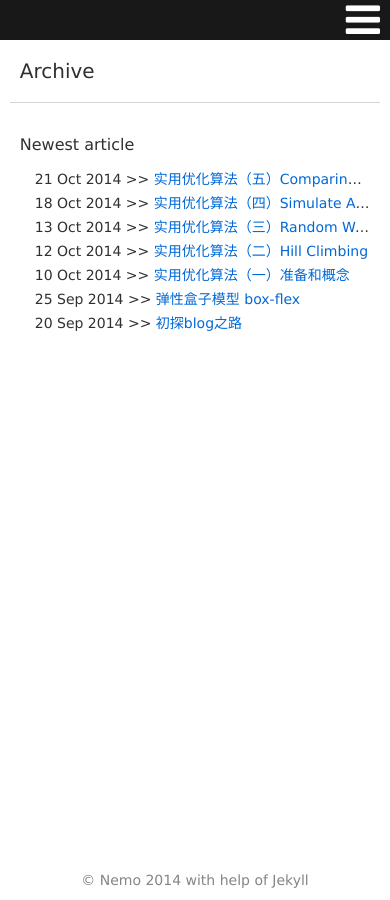
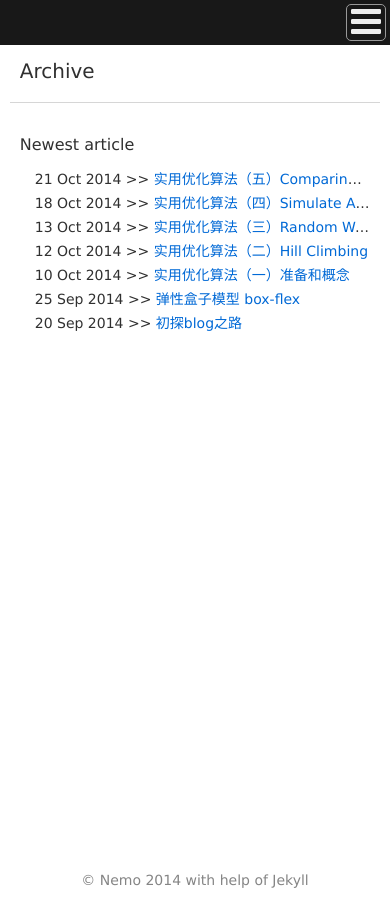
Before and after one commit to Caesor/caesor.github.io, a Jekyll site: the page built from index.html, in a window 390 px wide. Built offline with Jekyll 4.4.1, drawn with Linux system fonts in a browser that asks for light colours.

Commit message:
update the blackboard

```diff
--- a/css/layout.css
+++ b/css/layout.css
@@ -13,7 +13,7 @@ header ul li.selected{background-color:#000;}
 header ul li.selected a{color:#fff;}
 /* blackboard */
 header .hello_board{width:100%;text-align:center;padding: 80px 0 20px 0;}
-header .head_pic_border{width:120px; height:120px; border-radius: 60px;overflow: hidden;margin:0 auto;border: 3px solid #D5D5D5;transition: .3s ease;}
+header .head_pic_border{width:120px; height:120px; border-radius: 60px;overflow: hidden;margin:0 auto;border: 3px solid #eee;transition: .3s ease;}
 header .head_pic_border img{width:100%;}
 header .head_pic_border:hover{
 	-webkit-transform: rotate(360deg) scale(1.1);
@@ -22,8 +22,8 @@ header .head_pic_border:hover{
 }
 header .my_info{font-family: cursive;font-size:40px; color:#fff;margin:10px 0;}
 /* menu button */
-.small_nav{width:100%;position:fixed; top:0;background:#181818;text-align:right;}
-#menu-trigger{margin-right:10px;font-size:40px;color:#fff;cursor:pointer;display:none;}
+.small_nav{width:100%;position:absolute; top:0;background:#181818;text-align:right;display:none;}
+#menu-trigger{font-size: 35px;color: #eee;cursor: pointer;padding: 0 4px;border: 1px solid #999;border-radius: 5px;margin: 4px;}
 
 
 .wall{margin: 0 auto;padding:0 0 40px 0;color:#303030;}
@@ -47,7 +47,7 @@ footer{position:absolute;bottom:0;width: 100%;text-align:center;color:#858585;li
 	header nav.big_nav{position:static;opacity:0.6;}
 	header ul{width:100%;}
 	header ul li{float:none; display:block;}
-	#menu-trigger{display:block;}
+	.small_nav{display:block;}
 	header .my_info{font-size:30px;}
 	.wall{width:95%;padding:40px 0;}
 	.nav_font{font-size: 20px;}
```
